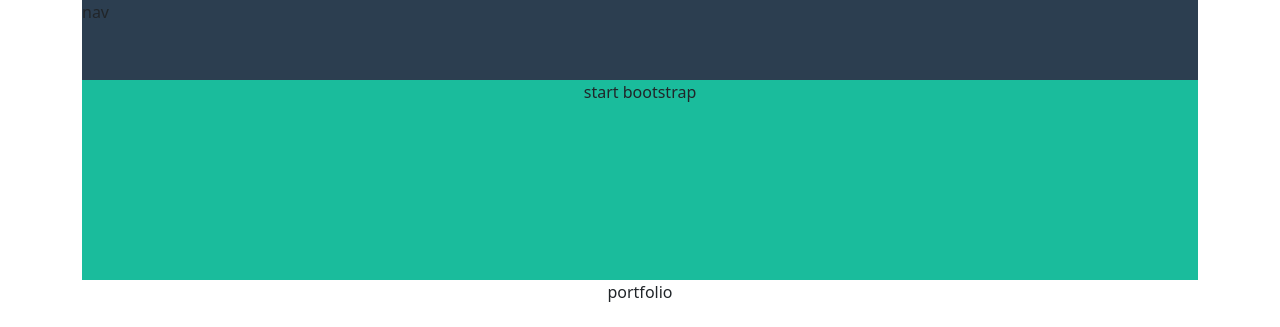
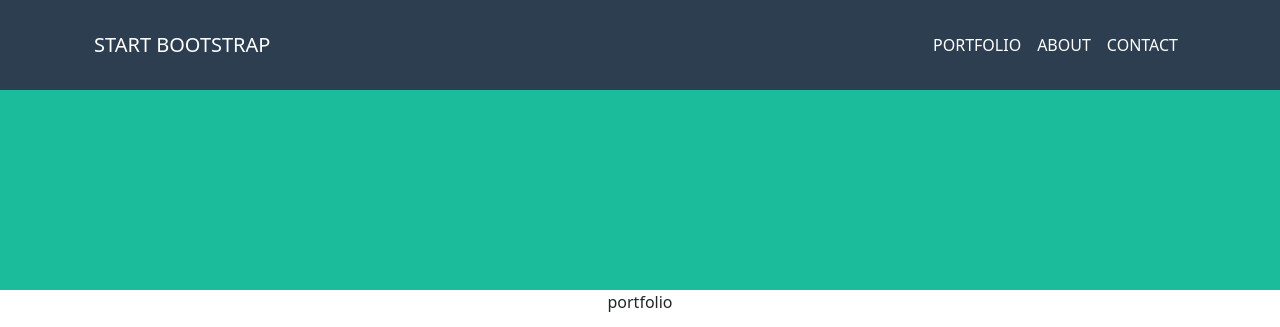
Before and after one commit to SalvalajoRiccardo/html-css-bootstrap-freelancer, a plain HTML site: page index.html in a window 1280 px wide. Shown: the top 327 px of the page. Drawn offline with nearby package versions, Linux system fonts and the light colour scheme.

Commit message:
modifica header

```diff
--- a/css/style.css
+++ b/css/style.css
@@ -4,13 +4,17 @@
     box-sizing: border-box;
 }
 
-/* debug */
+/* header */
 .menu {
-    height: 80px;
+    height: 90px;
     background-color: #2c3e50;
+    display: flex;
+    align-items: center;
+    text-transform: uppercase;
 }
 
-.start {
+/* jumbo */
+#jumbotron {
     height: 200px;
     background-color: #1abc9c;
 }
--- a/index.html
+++ b/index.html
@@ -8,12 +8,54 @@
     <link rel="stylesheet" href="css/style.css">
     <title>esercizio bootstrap</title>
 </head>
-<body class="debug">
+<body>
+    <header>
+        <div class="menu">
             <div class="container">
-        <header>
-            <nav class="menu">nav</nav>
-            <div class="start text-center">start bootstrap</div>
+                <div class="col-12 text-center">
+                    <nav class="navbar navbar-expand-lg navbar-dark">
+                        <div class="container-fluid">
+                            <a class="navbar-brand" href="#">Start bootstrap</a>
+
+                            <button class="navbar-toggler" type="button" data-bs-toggle="collapse" data-bs-target="#navbarNav" aria-controls="navbarNav" aria-expanded="false" aria-label="Toggle navigation">
+                                <span class="navbar-toggler-icon"></span>
+                            </button>
+
+                            <div class="collapse navbar-collapse justify-content-end" id="navbarNav">
+
+                                <ul class="navbar-nav">
+                                    <li class="nav-item">
+                                        <a class="nav-link active" aria-current="page" href="#">portfolio</a>
+                                    </li>
+
+                                    <li class="nav-item">
+                                        <a class="nav-link active" aria-current="page" href="#">about</a>
+                                    </li>
+
+                                    <li class="nav-item">
+                                        <a class="nav-link active" aria-current="page" href="#">contact</a>
+                                    </li>
+                                </ul>
+                            </div>
+                        </div>
+                    </nav>
+                </div>
+            </div>
+        </div>
     </header>
+
+    <section id="jumbotron">
+        <div class="container">
+            <div class="row">
+                <div class="col-12 text-center">
+
+                </div>
+            </div>
+
+        </div>
+
+    </section>
+
 
     <main>
         <div class="portfolio text-center">
@@ -91,6 +133,6 @@
     </footer>
 
 
-    </div>
+
 </body>
 </html>
```
Lines whose indentation alone changed are shown as unchanged.
